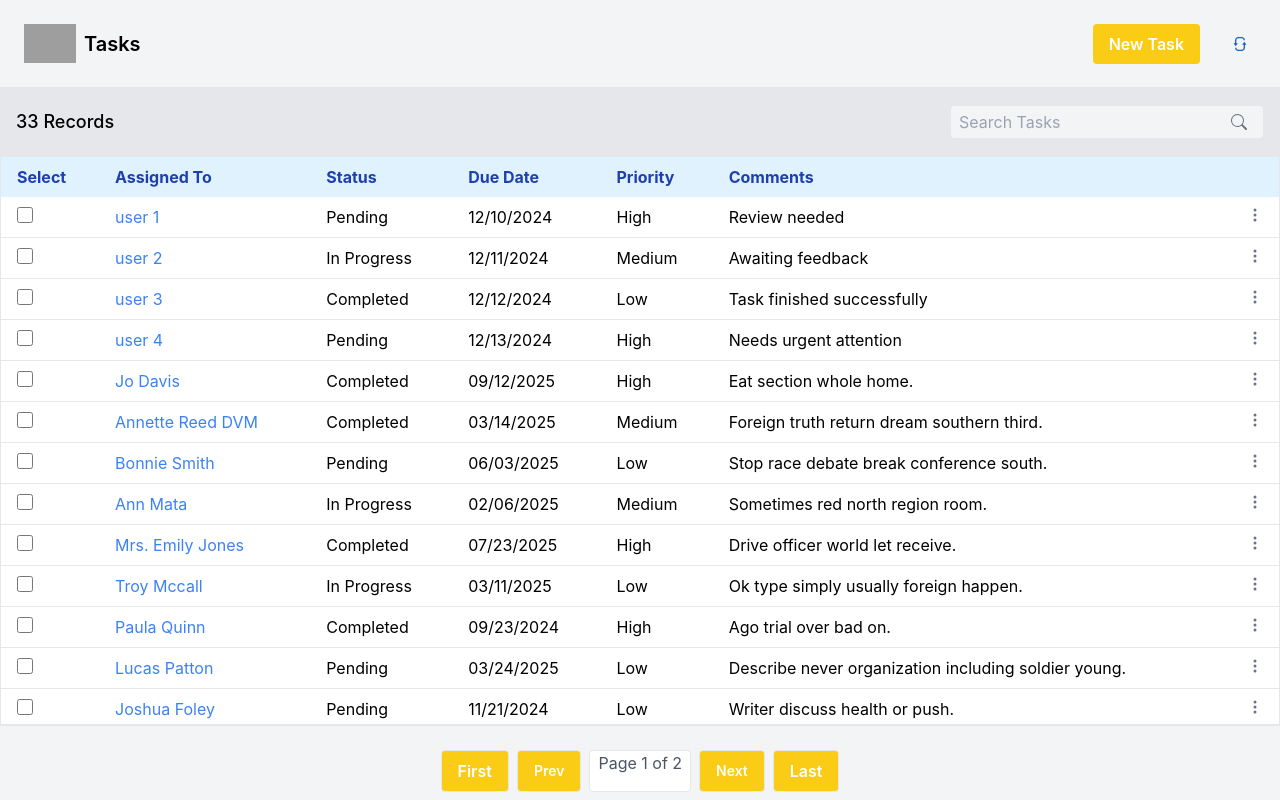
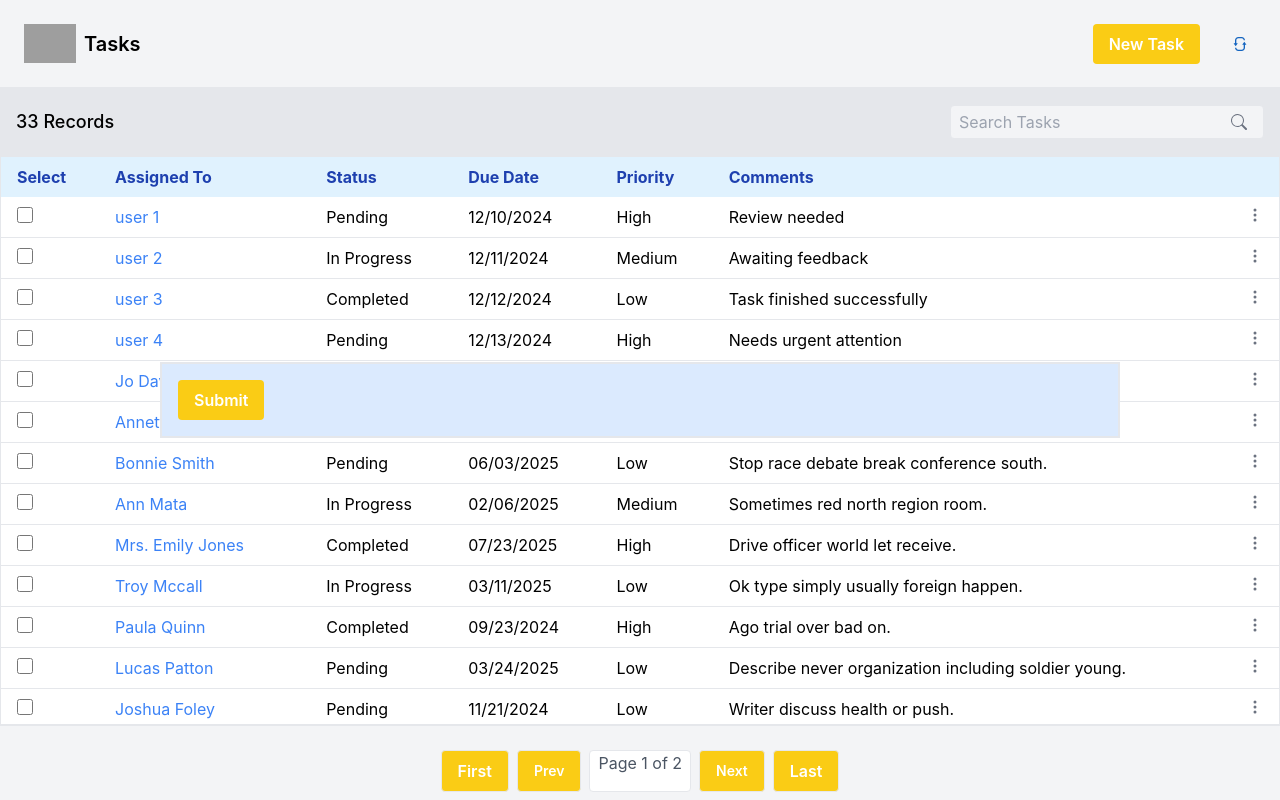
Before and after one commit to aditya28n99/Enzigma-todo-list-app, a React (Create React App) app: page / in a window 1280 px wide. Both pictures are taken after a click on the button "New Task". Built offline with nearby package versions, Linux system fonts and the light colour scheme; data requests are answered from the project's data file; grey boxes are pictures that could not be loaded.

Commit message:
Added toggel function, Initialized Taskform component and removed fixd styling

```diff
--- a/src/App.js
+++ b/src/App.js
@@ -9,15 +9,16 @@ import { BsSearch } from "react-icons/bs";
 import { BsThreeDotsVertical } from 'react-icons/bs';
 
 import { fetchTasks } from './Services/taskServices'
+import TaskForm from './components/taskForm';
 
-const Header = () => (
+const Header = ({toggleForm}) => (
   <header className="flex w-full justify-between items-center p-4 border-b-2 bg-gray-100">
     <div className="flex items-center h-[55px] overflow-hidden p-2">
       <img src="https://encrypted-tbn0.gstatic.com/images?q=tbn:ANd9GcSUnk0Pdm1QoRzmOVTJdG4bCA0QzG0gxbhMFg&s" alt="Logo" className="h-full w-auto object-cover mr-2" />
       <h1 className="text-xl font-semibold">Tasks</h1>
     </div>
     <div className="flex space-x-4">
-      <Button variant={'primary'} children={'New Task'} />
+      <Button variant={'primary'} children={'New Task'} onClick={toggleForm} />
       <Button variant={'ghost'}>
         <FcRefresh />
       </Button>
@@ -168,6 +169,7 @@ function App() {
   const [searchValue, setSearchValue] = useState('');
   const [filteredTasks, setFilteredTasks] = useState([]);
   const [fetchedTasks, setFetchedTasks] = useState([]);
+  const [toggleTaskForm, setToggleTaskForm] = useState(false);
 
   const tasksPerPage = 20;
 const totalPages = Math.ceil(filteredTasks.length / tasksPerPage);
@@ -208,10 +210,14 @@ const totalPages = Math.ceil(filteredTasks.length / tasksPerPage);
     setCurrentPage(1);
   };
 
+  const toggleForm = () => {
+    setToggleTaskForm(!toggleTaskForm);
+  };
+
   return (
     <div className='box-border h-screen flex flex-col'>
-      <div className='sticky top-0'>
-        <Header />
+      <div className='sticky top-0 z-10'>
+        <Header toggleForm={toggleForm} />
       </div>
       <div className="flex-grow overflow-y-auto">
         <StripHeader taskCount={filteredTasks.length}
@@ -219,11 +225,18 @@ const totalPages = Math.ceil(filteredTasks.length / tasksPerPage);
           setSearchValue={setSearchValue}
           onSearch={handleSearch}
         />
+      <div className="relative">
         <TaskList taskToDisplay={taskToDisplay} />
       </div>
-      <div className='fixed bottom-0 p-2 border-t-2 w-full bg-gray-100'>
+      </div>
+      <div className='bottom-0 left-0 right-0 p-2 border-t-2 w-full bg-gray-100'>
         <Pagination currentPage={currentPage} totalPages={totalPages} changePage={handleChangePage} />
       </div>
+      {toggleTaskForm && (
+      <div className='flex items-center justify-center absolute inset-0 m-auto'>
+      <TaskForm toggleForm={toggleForm}/>
+      </div>
+      )}
     </div>
   );
 }
--- /dev/null
+++ b/src/components/taskForm.jsx
@@ -0,0 +1,14 @@
+import React from 'react'
+import Button from './button'
+
+export default function TaskForm({toggleForm}) {
+
+  const handleSubmit = () => {
+    toggleForm();
+  }
+  return (
+    <div className='bg-blue-100 w-3/4  border-2 z-50 p-4'>
+        <Button children={'Submit'} onClick={handleSubmit} />
+    </div>
+  )
+}
```
